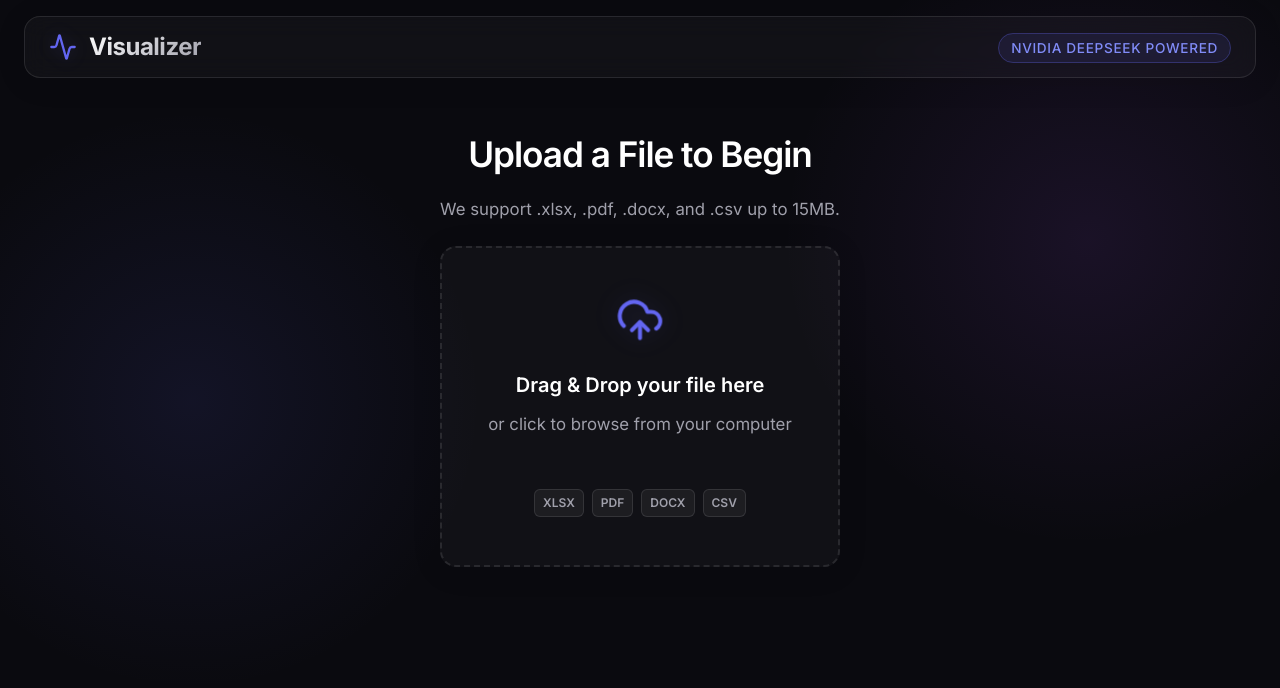
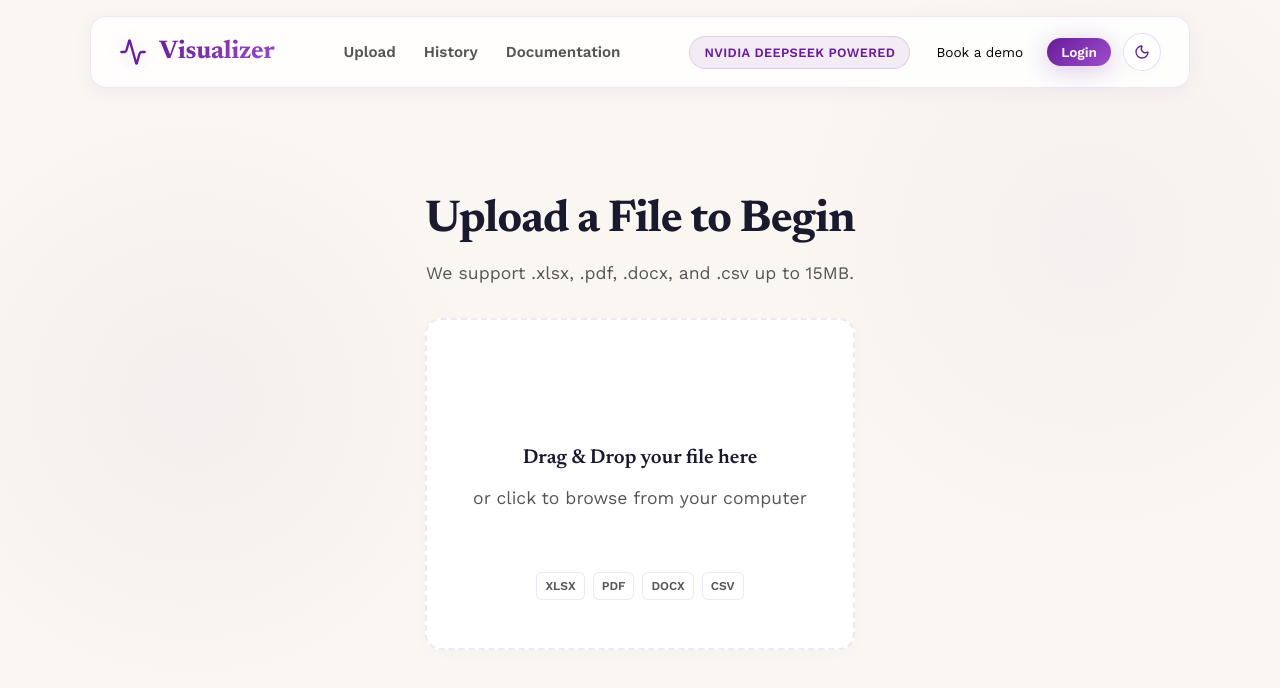
Before and after one commit to bhargav-Q/Visualizer, a React (Vite) app in the folder frontend/: page / in a window 1280 px wide. Shown: the top 688 px of the page. Built offline with nearby package versions, Linux system fonts and the light colour scheme.

Commit message:
feat(theme): implement warm cream layout and dark mode theme toggle

```diff
--- a/frontend/src/App.css
+++ b/frontend/src/App.css
@@ -1,56 +1,190 @@
 .app-container {
-  max-width: 1400px;
+  max-width: 1200px;
   margin: 0 auto;
   padding: 24px;
   display: flex;
   flex-direction: column;
   gap: 32px;
+  min-height: 100vh;
 }
 
 .app-header {
   display: flex;
   justify-content: space-between;
   align-items: center;
-  padding: 12px 24px;
+  padding: 16px 28px;
   position: fixed;
   top: 16px;
   left: 50%;
   transform: translateX(-50%);
   width: calc(100% - 48px);
-  max-width: 1352px;
+  max-width: 1100px;
   z-index: 100;
+  background: rgba(255, 255, 255, 0.85);
+  backdrop-filter: blur(12px);
+  -webkit-backdrop-filter: blur(12px);
+  border: 1px solid var(--card-border);
+  border-radius: var(--radius);
+  box-shadow: 0 4px 20px rgba(106, 27, 154, 0.05);
+  transition: all 0.3s ease;
+}
+
+.app-header:hover {
+  transform: translateX(-50%); /* Prevents glass-panel:hover translateY from overriding centring translateX */
+}
+
+[data-theme="dark"] .app-header {
+  background: rgba(18, 18, 30, 0.85);
+  box-shadow: 0 4px 20px rgba(0, 0, 0, 0.2);
 }
 
 .logo-container {
   display: flex;
   align-items: center;
   gap: 12px;
+  cursor: pointer;
+  transition: transform 0.2s ease;
+}
+
+.logo-container:hover {
+  transform: scale(1.03);
+}
+
+.logo-container:hover .logo-icon {
+  animation: pulse-icon 1s ease infinite;
+}
+
+@keyframes pulse-icon {
+  0% { transform: scale(1); }
+  50% { transform: scale(1.1); filter: drop-shadow(0 0 8px var(--brand-purple-accent)); }
+  100% { transform: scale(1); }
+}
+
+/* Nav links styling with sliding underlines */
+.nav-links {
+  display: flex;
+  gap: 28px;
+  list-style: none;
+  align-items: center;
+}
+
+.nav-link {
+  font-family: 'Work Sans', sans-serif;
+  font-size: 0.95rem;
+  font-weight: 600;
+  color: var(--text-secondary);
+  text-decoration: none;
+  position: relative;
+  padding: 6px 0;
+  transition: color 0.2s ease;
+}
+
+.nav-link:hover {
+  color: var(--brand-purple);
+}
+
+.nav-link::after {
+  content: '';
+  position: absolute;
+  bottom: 0;
+  left: 0;
+  width: 100%;
+  height: 2px;
+  background: var(--brand-gradient);
+  transform: scaleX(0);
+  transform-origin: right;
+  transition: transform 0.35s cubic-bezier(0.4, 0, 0.2, 1);
+}
+
+.nav-link:hover::after {
+  transform: scaleX(1);
+  transform-origin: left;
+}
+
+.header-demo-buttons {
+  display: flex;
+  align-items: center;
+  gap: 10px;
+}
+
+.btn-primary {
+  background: var(--brand-gradient);
+  color: #ffffff !important;
+  padding: 8px 16px;
+  border-radius: 20px;
+  font-size: 0.85rem;
+  font-weight: 600;
+  box-shadow: var(--btn-shadow);
+  transition: all 0.25s cubic-bezier(0.4, 0, 0.2, 1);
+  border: none;
+  cursor: pointer;
+}
+
+.btn-primary:hover {
+  box-shadow: var(--btn-shadow-hover);
+  transform: translateY(-2px);
+}
+
+@media (max-width: 1024px) {
+  .nav-links,
+  .header-demo-buttons {
+    display: none;
+  }
 }
 
 .logo-icon {
-  filter: drop-shadow(0 0 8px var(--accent-glow));
+  filter: drop-shadow(0 2px 8px rgba(106, 27, 154, 0.2));
 }
 
 .logo-text {
-  font-size: 1.5rem;
+  font-family: 'Newsreader', Georgia, serif;
+  font-size: 1.6rem;
   font-weight: 700;
-  letter-spacing: -0.02em;
-  background: linear-gradient(135deg, #ffffff 0%, #a0a0ab 100%);
+  letter-spacing: -0.01em;
+  background: var(--brand-gradient);
   -webkit-background-clip: text;
   background-clip: text;
   -webkit-text-fill-color: transparent;
 }
 
 .badge {
-  background: rgba(99, 102, 241, 0.1);
-  border: 1px solid rgba(99, 102, 241, 0.3);
-  color: #818cf8;
-  padding: 6px 12px;
+  background: var(--badge-ai-sales);
+  border: 1px solid rgba(106, 27, 154, 0.15);
+  color: var(--color-ai-sales);
+  padding: 6px 14px;
   border-radius: 20px;
-  font-size: 0.85rem;
-  font-weight: 500;
-  letter-spacing: 0.05em;
+  font-size: 0.8rem;
+  font-weight: 600;
+  letter-spacing: 0.03em;
   text-transform: uppercase;
+}
+
+.header-actions {
+  display: flex;
+  align-items: center;
+  gap: 12px;
+}
+
+.theme-toggle-btn {
+  display: flex;
+  align-items: center;
+  justify-content: center;
+  width: 38px;
+  height: 38px;
+  border-radius: 50%;
+  padding: 0;
+  cursor: pointer;
+  background: var(--bg-card);
+  border: 1px solid rgba(106, 27, 154, 0.15);
+  color: var(--brand-purple);
+  box-shadow: var(--shadow-light);
+  transition: all 0.2s cubic-bezier(0.4, 0, 0.2, 1);
+}
+
+.theme-toggle-btn:hover {
+  background: rgba(106, 27, 154, 0.04);
+  border-color: var(--brand-purple);
+  transform: rotate(15deg) scale(1.05);
 }
 
 .main-content {
@@ -59,26 +193,32 @@
   flex-direction: column;
   align-items: center;
   width: 100%;
-  margin-top: 80px;
+  margin-top: 110px;
 }
 
 .placeholder-hero {
   text-align: center;
-  margin-top: 24px;
+  margin-top: 60px;
+  display: flex;
+  flex-direction: column;
+  align-items: center;
 }
 
 .placeholder-hero h2 {
-  font-size: 2.2rem;
-  font-weight: 600;
-  margin-bottom: 16px;
-  letter-spacing: -0.03em;
+  font-family: 'Newsreader', Georgia, serif;
+  font-size: 2.8rem;
+  font-weight: 700;
+  color: var(--text-primary);
+  margin-bottom: 12px;
+  letter-spacing: -0.02em;
+  line-height: 1.2;
 }
 
 .placeholder-hero p {
   color: var(--text-secondary);
-  font-size: 1.05rem;
+  font-size: 1.1rem;
   max-width: 500px;
-  margin: 0 auto 24px auto;
+  margin: 0 auto 32px auto;
 }
 
 .flex-col-center {
@@ -86,6 +226,22 @@
   flex-direction: column;
   align-items: center;
   justify-content: center;
+}
+
+.loading-state {
+  margin-top: 80px;
+  background: var(--bg-card);
+  border: 1px solid var(--card-border);
+  padding: 48px;
+  border-radius: var(--radius);
+  box-shadow: 0 4px 20px rgba(0,0,0,0.02);
+  text-align: center;
+}
+
+.loading-state h3 {
+  font-size: 1.4rem;
+  font-weight: 600;
+  color: var(--text-primary);
 }
 
 .animate-spin {
@@ -101,34 +257,36 @@
   display: inline-flex;
   align-items: center;
   gap: 12px;
-  background: rgba(239, 68, 68, 0.1);
-  border: 1px solid rgba(239, 68, 68, 0.3);
-  color: var(--danger);
-  padding: 16px 24px;
-  border-radius: 12px;
+  background: var(--badge-deal-management);
+  border: 1px solid rgba(220, 38, 38, 0.2);
+  color: var(--color-deal-management);
+  padding: 14px 20px;
+  border-radius: var(--radius);
   margin-top: 24px;
+  font-weight: 500;
 }
 
 .error-toast button {
-  background: rgba(239, 68, 68, 0.2);
-  color: var(--danger);
+  background: rgba(220, 38, 38, 0.1);
+  color: var(--color-deal-management);
   border: none;
   padding: 6px 12px;
   border-radius: 6px;
-  font-size: 0.85rem;
+  font-size: 0.8rem;
   font-weight: 600;
   transition: all 0.2s;
+  margin-left: 10px;
 }
 
 .error-toast button:hover {
-  background: rgba(239, 68, 68, 0.3);
+  background: rgba(220, 38, 38, 0.2);
 }
 
 .success-state {
-  background: rgba(34, 197, 94, 0.05);
+  background: var(--badge-crm-tips);
   border: 1px solid rgba(34, 197, 94, 0.2);
   padding: 24px;
-  border-radius: 12px;
-  color: var(--success);
+  border-radius: var(--radius);
+  color: var(--color-crm-tips);
   margin-top: 24px;
 }
--- a/frontend/src/App.jsx
+++ b/frontend/src/App.jsx
@@ -1,5 +1,5 @@
 import React from 'react';
-import { Activity, Loader2, AlertCircle } from 'lucide-react';
+import { Activity, Loader2, AlertCircle, Sun, Moon } from 'lucide-react';
 import axios from 'axios';
 import FileUpload from './components/FileUpload';
 import Dashboard from './components/Dashboard';
@@ -9,6 +9,15 @@ function App() {
   const [isLoading, setIsLoading] = React.useState(false);
   const [error, setError] = React.useState(null);
   const [data, setData] = React.useState(null);
+  const [theme, setTheme] = React.useState('light');
+
+  React.useEffect(() => {
+    document.documentElement.setAttribute('data-theme', theme);
+  }, [theme]);
+
+  const toggleTheme = () => {
+    setTheme(prev => prev === 'light' ? 'dark' : 'light');
+  };
 
   const handleFileSelect = async (file) => {
     setIsLoading(true);
@@ -19,7 +28,7 @@ function App() {
     formData.append("file", file);
 
     try {
-      const response = await axios.post("http://localhost:8000/api/upload", formData, {
+      const response = await axios.post("http://localhost:8001/api/upload", formData, {
         headers: { "Content-Type": "multipart/form-data" }
       });
       console.log("Success:", response.data);
@@ -36,12 +45,34 @@ function App() {
     <div className="app-container">
       {/* Header */}
       <header className="app-header glass-panel">
-        <div className="logo-container">
-          <Activity className="logo-icon" size={28} color="var(--accent-color)" />
+        <div className="logo-container" onClick={() => { setData(null); setError(null); }}>
+          <Activity className="logo-icon" size={28} color="var(--brand-purple)" />
           <h1 className="logo-text">Visualizer</h1>
         </div>
+
+        {/* Premium Navigation Links */}
+        <nav className="nav-links">
+          <a href="#" className="nav-link" onClick={(e) => { e.preventDefault(); setData(null); setError(null); }}>Upload</a>
+          <a href="#" className="nav-link" onClick={(e) => { e.preventDefault(); alert("Feature coming soon: Visualizer history logs."); }}>History</a>
+          <a href="https://github.com/bhargav-Q/Visualizer" target="_blank" rel="noopener noreferrer" className="nav-link">Documentation</a>
+        </nav>
+
         <div className="header-actions">
           <span className="badge">NVIDIA DeepSeek Powered</span>
+
+          <div className="header-demo-buttons">
+            <button className="btn-white" style={{ padding: '6px 14px', fontSize: '0.85rem' }} onClick={() => alert("Simulated: Booking a Demo for Visualizer insights.")}>Book a demo</button>
+            <button className="btn-primary" style={{ padding: '6px 14px', fontSize: '0.85rem' }} onClick={() => alert("Simulated: Login dialog.")}>Login</button>
+          </div>
+
+          <button
+            className="theme-toggle-btn"
+            onClick={toggleTheme}
+            aria-label="Toggle dark mode"
+            title={theme === 'light' ? "Switch to Dark Mode" : "Switch to Light Mode"}
+          >
+            {theme === 'light' ? <Moon size={16} /> : <Sun size={16} />}
+          </button>
         </div>
       </header>
 
@@ -57,7 +88,7 @@ function App() {
 
         {isLoading && (
           <div className="loading-state flex-col-center">
-            <Loader2 className="animate-spin" size={48} color="var(--accent-color)" />
+            <Loader2 className="animate-spin" size={48} color="var(--brand-purple)" />
             <h3 style={{ marginTop: '16px' }}>Processing File...</h3>
             <p style={{ color: 'var(--text-secondary)' }}>Extracting data and running AI models.</p>
           </div>
--- a/frontend/src/index.css
+++ b/frontend/src/index.css
@@ -1,17 +1,109 @@
-@import url('https://fonts.googleapis.com/css2?family=Inter:wght@300;400;500;600;700&display=swap');
+@import url('https://fonts.googleapis.com/css2?family=Newsreader:ital,opsz,wght@0,6..72,200..800;1,6..72,200..800&family=Work+Sans:ital,wght@0,100..900;1,100..900&display=swap');
 
 :root {
-  --bg-dark: #0a0a0f;
-  --bg-card: rgba(255, 255, 255, 0.03);
-  --bg-card-hover: rgba(255, 255, 255, 0.05);
-  --border-color: rgba(255, 255, 255, 0.1);
+  /* Colors */
+  --bg-warm: #faf6f1;
+  --bg-card: #ffffff;
+
+  --text-primary: #1a1a2e;
+  --text-secondary: #555555;
+  --text-muted: #666666;
+
+  --brand-purple: #6a1b9a;
+  --brand-purple-accent: #9c4dcc;
+  --card-border: rgba(106, 27, 154, 0.10);
+
+  /* Gradients */
+  --brand-gradient: linear-gradient(135deg, #6a1b9a, #9c4dcc);
+
+  /* Shadows */
+  --btn-shadow: 0 4px 24px rgba(106, 27, 154, 0.25);
+  --btn-shadow-hover: 0 8px 32px rgba(106, 27, 154, 0.35);
+  --card-shadow-hover: 0 8px 32px rgba(106, 27, 154, 0.08);
+  --shadow-light: 0 4px 16px rgba(0, 0, 0, 0.02);
+
+  --radius: 16px;
+
+  /* Category Badge Colors with 8% Opacity */
+  --badge-sales-strategy: rgba(37, 99, 235, 0.08);       /* Blue */
+  --badge-ai-sales: rgba(106, 27, 154, 0.08);           /* Purple */
+  --badge-crm-tips: rgba(34, 197, 94, 0.08);            /* Green */
+  --badge-meeting-intelligence: rgba(217, 119, 0, 0.08); /* Orange */
+  --badge-deal-management: rgba(220, 38, 38, 0.08);      /* Red */
+
+  /* Text Colors for badges */
+  --color-sales-strategy: #2563eb;
+  --color-ai-sales: #6a1b9a;
+  --color-crm-tips: #22c55e;
+  --color-meeting-intelligence: #d97700;
+  --color-deal-management: #dc2626;
+
+  /* Standard status colors */
+  --danger: #dc2626;
+  --success: #16a34a;
+  --border-color: rgba(106, 27, 154, 0.10);
+
+  /* Body radial backgrounds */
+  --radial-1: rgba(106, 27, 154, 0.04);
+  --radial-2: rgba(156, 77, 204, 0.04);
+}
+
+/* Dark theme overrides */
+[data-theme="dark"] {
+  --bg-warm: #0a0a0f;
+  --bg-card: #12121e;
+
   --text-primary: #ffffff;
   --text-secondary: #a0a0ab;
-  --accent-color: #6366f1;
-  --accent-hover: #4f46e5;
-  --accent-glow: rgba(99, 102, 241, 0.2);
+  --text-muted: #71717a;
+
+  --brand-purple: #c084fc;
+  --brand-purple-accent: #a855f7;
+  --card-border: rgba(192, 132, 252, 0.15);
+
+  --brand-gradient: linear-gradient(135deg, #a855f7, #c084fc);
+
+  --btn-shadow: 0 4px 24px rgba(168, 85, 247, 0.3);
+  --btn-shadow-hover: 0 8px 32px rgba(168, 85, 247, 0.4);
+  --card-shadow-hover: 0 8px 32px rgba(168, 85, 247, 0.15);
+  --shadow-light: 0 4px 20px rgba(0, 0, 0, 0.2);
+
+  /* Category Badge Colors in Dark Mode with 15% Opacity */
+  --badge-sales-strategy: rgba(99, 102, 241, 0.15);
+  --badge-ai-sales: rgba(168, 85, 247, 0.15);
+  --badge-crm-tips: rgba(34, 197, 94, 0.15);
+  --badge-meeting-intelligence: rgba(245, 158, 11, 0.15);
+  --badge-deal-management: rgba(239, 68, 68, 0.15);
+
+  --color-sales-strategy: #818cf8;
+  --color-ai-sales: #c084fc;
+  --color-crm-tips: #4ade80;
+  --color-meeting-intelligence: #fbbf24;
+  --color-deal-management: #f87171;
+
   --danger: #ef4444;
   --success: #22c55e;
+  --border-color: rgba(192, 132, 252, 0.15);
+
+  --radial-1: rgba(168, 85, 247, 0.15);
+  --radial-2: rgba(106, 27, 154, 0.15);
+}
+
+/* Fallback Font Configuration for Work Sans and Newsreader to avoid CLS */
+@font-face {
+  font-family: 'Work Sans Fallback';
+  src: local('Arial');
+  ascent-override: 95%;
+  descent-override: 25%;
+  size-adjust: 105%;
+}
+
+@font-face {
+  font-family: 'Newsreader Fallback';
+  src: local('Georgia'), local('Times New Roman');
+  ascent-override: 90%;
+  descent-override: 25%;
+  size-adjust: 105%;
 }
 
 * {
@@ -21,32 +113,37 @@
 }
 
 body {
-  font-family: 'Inter', -apple-system, sans-serif;
-  background-color: var(--bg-dark);
+  font-family: 'Work Sans', 'Work Sans Fallback', -apple-system, BlinkMacSystemFont, sans-serif;
+  background-color: var(--bg-warm);
   color: var(--text-primary);
   min-height: 100vh;
   line-height: 1.5;
   -webkit-font-smoothing: antialiased;
   background-image:
-    radial-gradient(circle at 15% 50%, rgba(99, 102, 241, 0.1), transparent 25%),
-    radial-gradient(circle at 85% 30%, rgba(168, 85, 247, 0.1), transparent 25%);
+    radial-gradient(circle at 15% 50%, var(--radial-1), transparent 25%),
+    radial-gradient(circle at 85% 30%, var(--radial-2), transparent 25%);
   background-attachment: fixed;
+  transition: background-color 0.3s ease, color 0.3s ease, background-image 0.3s ease;
 }
 
-/* Glassmorphism Utilities */
+h1, h2, h3, h4, .serif-text {
+  font-family: 'Newsreader', 'Newsreader Fallback', Georgia, 'Times New Roman', serif;
+  font-weight: 600;
+}
+
+/* Premium Card Panel Component */
 .glass-panel {
   background: var(--bg-card);
-  backdrop-filter: blur(12px);
-  -webkit-backdrop-filter: blur(12px);
   border: 1px solid var(--border-color);
-  border-radius: 16px;
-  box-shadow: 0 4px 30px rgba(0, 0, 0, 0.1);
-  transition: all 0.3s ease;
+  border-radius: var(--radius);
+  box-shadow: var(--shadow-light);
+  transition: all 0.3s cubic-bezier(0.4, 0, 0.2, 1);
 }
 
 .glass-panel:hover {
-  border-color: rgba(255, 255, 255, 0.2);
-  box-shadow: 0 8px 32px var(--accent-glow);
+  border-color: rgba(106, 27, 154, 0.25);
+  box-shadow: var(--card-shadow-hover);
+  transform: translateY(-2px);
 }
 
 /* Global Animations */
@@ -56,7 +153,7 @@ body {
 }
 
 .animate-fade-in {
-  animation: fadeIn 0.5s ease forwards;
+  animation: fadeIn 0.5s cubic-bezier(0.4, 0, 0.2, 1) forwards;
 }
 
 /* Base button styles */
@@ -65,7 +162,7 @@ button {
   font-family: inherit;
   border: none;
   background: none;
-  transition: all 0.2s ease;
+  transition: all 0.2s cubic-bezier(0.4, 0, 0.2, 1);
 }
 
 /* Custom Scrollbar */
@@ -75,14 +172,14 @@ button {
 }
 
 ::-webkit-scrollbar-track {
-  background: var(--bg-dark);
+  background: var(--bg-warm);
 }
 
 ::-webkit-scrollbar-thumb {
-  background: var(--border-color);
+  background: rgba(106, 27, 154, 0.15);
   border-radius: 4px;
 }
 
 ::-webkit-scrollbar-thumb:hover {
-  background: rgba(255, 255, 255, 0.2);
+  background: rgba(106, 27, 154, 0.3);
 }
```
